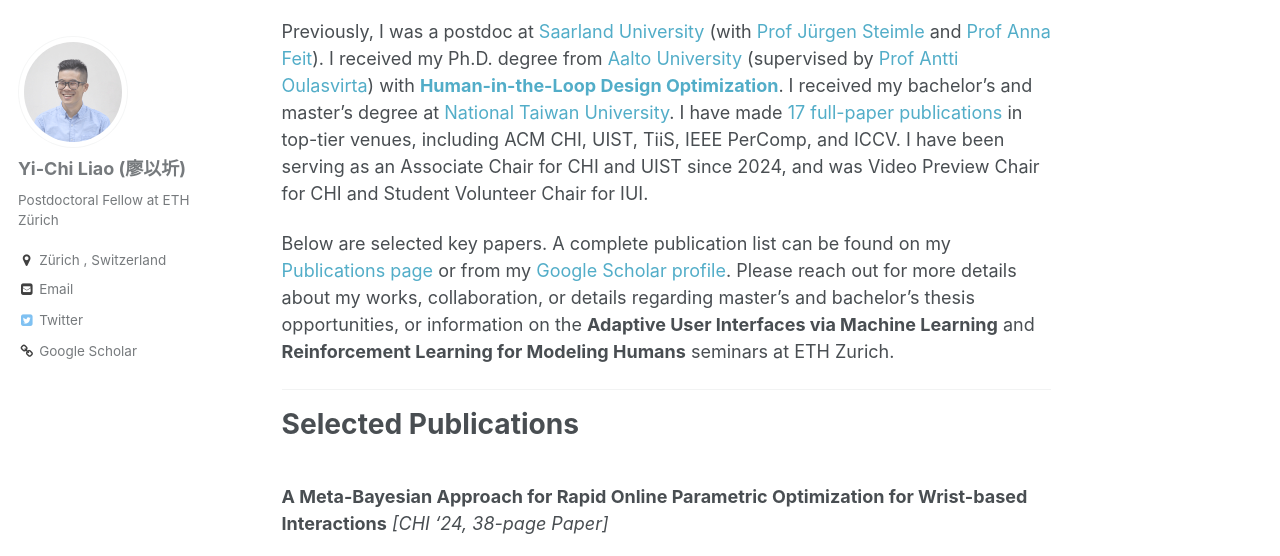
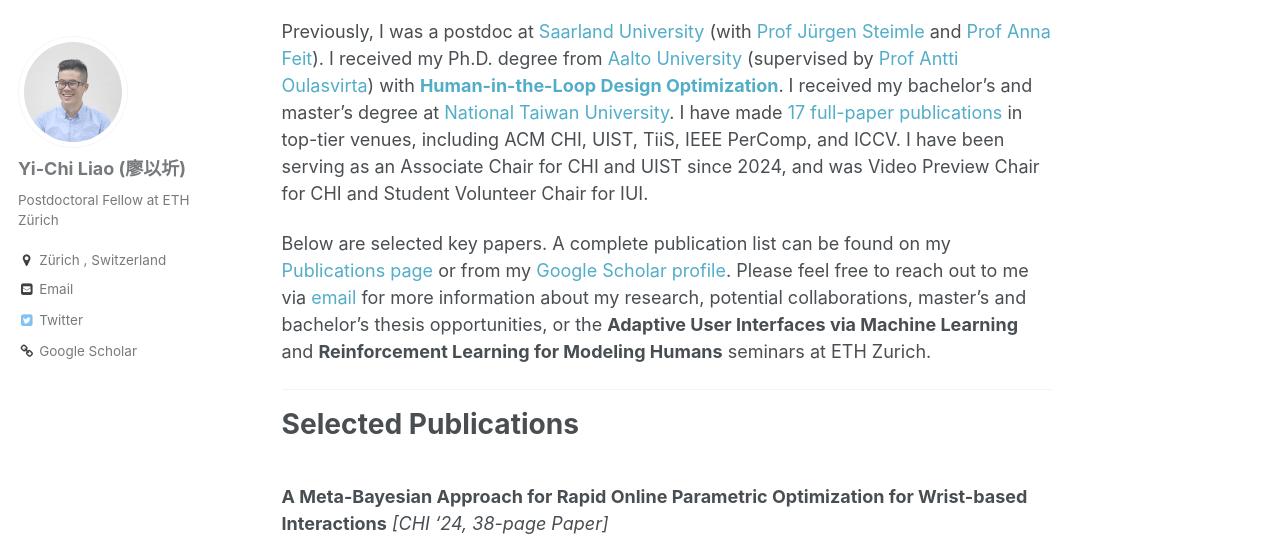
Before and after one commit to yichiliao/yichiliao.github.io, a Jekyll site: the page built from _pages/about.md, in a window 1280 px wide and 900 px high, scrolled down 513 px, cut to the strip 0-556 px from the top of the window. Built offline with Jekyll 4.4.1, drawn with Linux system fonts in a browser that asks for light colours.

Commit message:
updating about

```diff
--- a/_pages/about.md
+++ b/_pages/about.md
@@ -17,7 +17,8 @@
 Previously, I was a postdoc at [Saarland University](https://www.uni-saarland.de/en/home.html) (with [Prof Jürgen Steimle](https://hci.cs.uni-saarland.de/people/juergen-steimle/) and [Prof Anna Feit](http://annafeit.de/)). I received my Ph.D. degree from [Aalto University](https://www.aalto.fi/en) (supervised by [Prof Antti Oulasvirta](https://users.aalto.fi/~oulasvir/)) with [**Human-in-the-Loop Design Optimization**](https://drive.google.com/file/d/1UcH6LuV7GiyRMvrVb9EZ34z-FeGPDBS7/view?usp=sharing). I received my bachelor’s and master’s degree at [National Taiwan University](https://www.ntu.edu.tw/english/). I have made [17 full-paper publications](https://scholar.google.com/citations?user=Ddny4V4AAAAJ&hl=en) in top-tier venues, including ACM CHI, UIST, TiiS, IEEE PerComp, and ICCV. I have been serving as an Associate Chair for CHI and UIST since 2024, and was Video Preview Chair for CHI and Student Volunteer Chair for IUI.
 
 Below are selected key papers. A complete publication list can be found on my [Publications page](https://yichiliao.com/publications/) or from my [Google Scholar profile](https://scholar.google.com/citations?user=Ddny4V4AAAAJ&hl=en).
-Please reach out for more details about my works, collaboration, or details regarding master's and bachelor's thesis opportunities, or information on the **Adaptive User Interfaces via Machine Learning** and **Reinforcement Learning for Modeling Humans** seminars at ETH Zurich.
+Please feel free to reach out to me via [email](mailto:yichi.liao@inf.ethz.ch) for more information about my research, potential collaborations, master’s and bachelor’s thesis opportunities, or the **Adaptive User Interfaces via Machine Learning** and **Reinforcement Learning for Modeling Humans** seminars at ETH Zurich.
+
 
 ------
 
```
